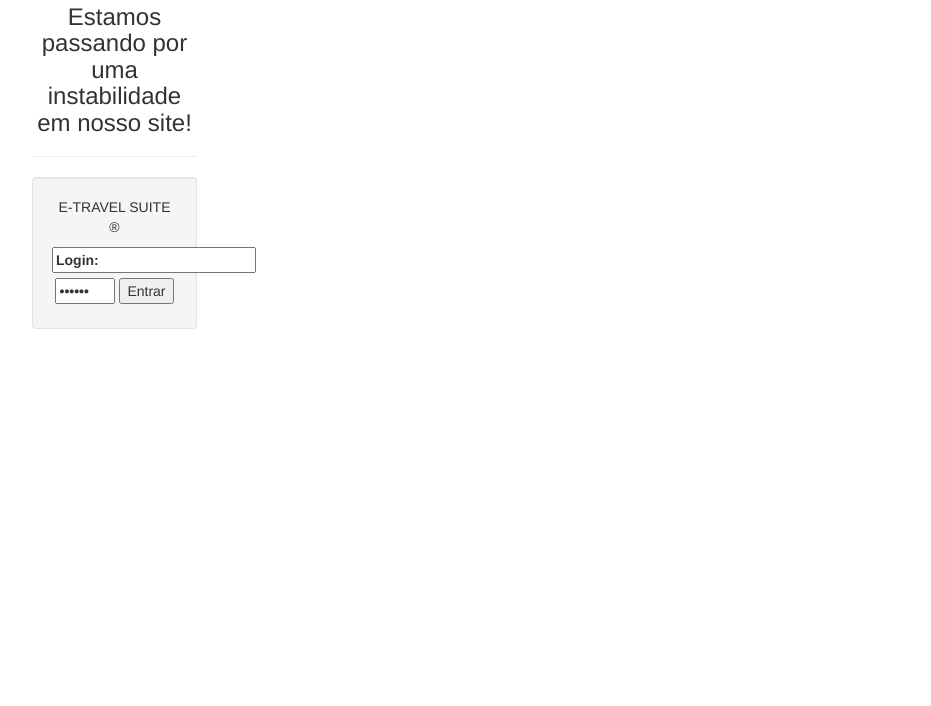
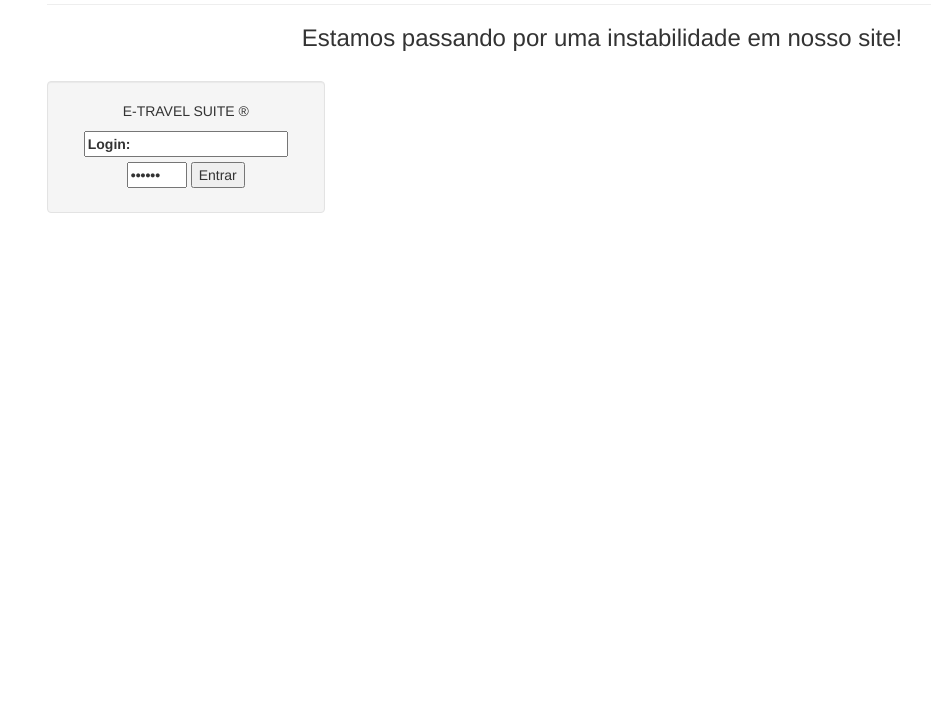
Before and after one commit to salvatur/union, a plain HTML site: page index.html in a window 1280 px wide. Shown: the part 94-800 px from the top of the page, without its empty margins (38-969 px from the left). Drawn offline with nearby package versions, Linux system fonts and the light colour scheme.

Commit message:
Change layout

```diff
--- a/index.html
+++ b/index.html
@@ -11,13 +11,14 @@
   </style>
 </head>
 <body>
-	<div class="container">
-		<div class="row">
-			<div class="col-md-2" style="text-align:center">
+	<div class="row">
+		<div class="container">
+			<div class="col-md-12" style="text-align:center">
 				<img src="/img/logo-conso.png" align="center" />
+				<hr />
 				<h3>Estamos passando por uma instabilidade em nosso site!</h3>
-				<hr />
-				<form method="POST" id="login" name="login" class="well" action="https://www.e-travel.tur.br/guiAutenticador.aspx" autocomplete="off">
+				<br />
+				<form method="POST" id="login" name="login" class="well col-md-3" action="https://www.e-travel.tur.br/guiAutenticador.aspx" autocomplete="off">
 					<fieldset>
 						<p class="titulo-dois">E-TRAVEL SUITE ®</p>
 						<label>
```
